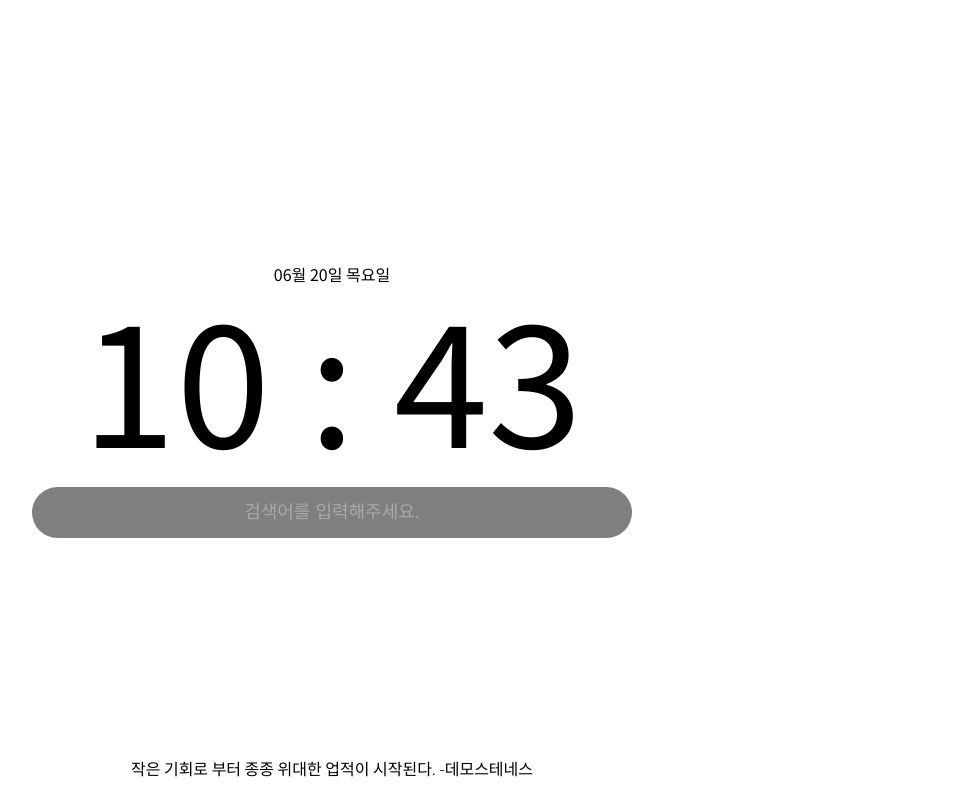
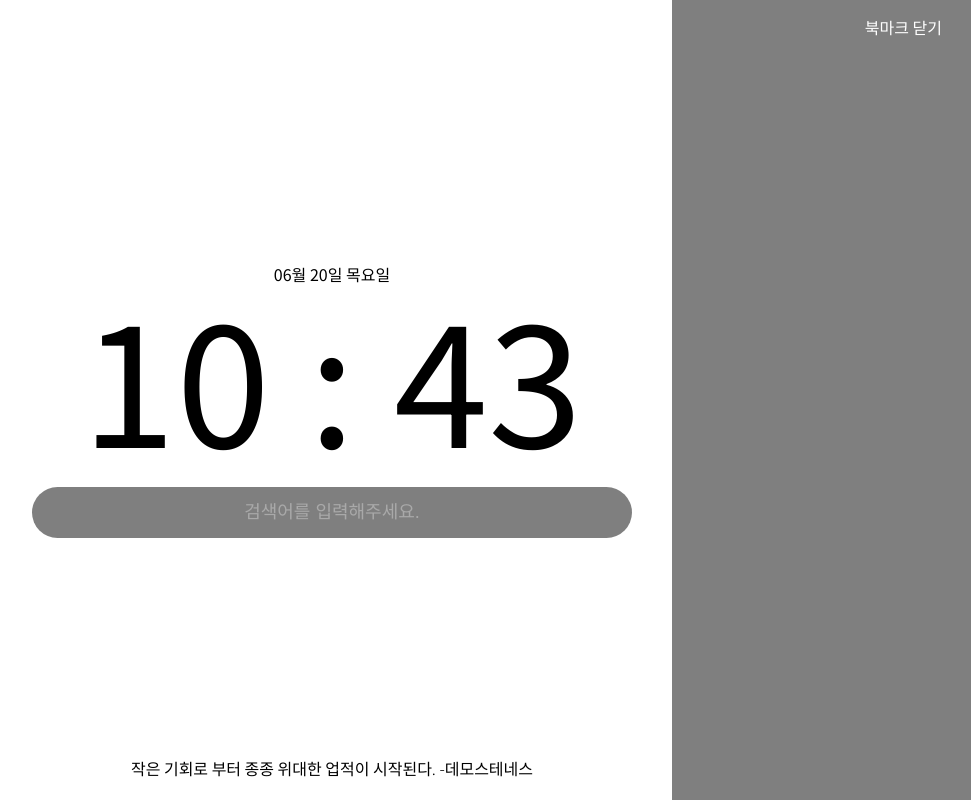
Before and after one commit to moojinkl/newtap, a plain HTML site: page index.html in a window 1280 px wide. Shown: the whole page, without its empty margins (308-1279 px from the left). Drawn offline with Linux system fonts and the light colour scheme; no server answers.

Commit message:
북마크바 : open&close 기능

```diff
--- a/css/main.css
+++ b/css/main.css
@@ -17,10 +17,12 @@ body {
   justify-content: center;
   align-items: center;
   height: 100vh;
+  position: relative;
 }
 
 .main-container .main-wrapper {
   text-align: center;
+  position: fixed;
 }
 
 .main-wrapper .date {
@@ -66,3 +68,37 @@ body {
   font-weight: 300;
   text-align: center;
 }
+
+.bookmark-open,
+.bookmark-close {
+  width: 240px;
+  padding: 15px 30px;
+  font-size: var(--xsamll);
+  height: 20px;
+  position: absolute;
+  top: 0;
+  right: 0;
+  display: flex;
+  justify-content: flex-end;
+  color: white;
+}
+
+.bookmark-open {
+  background-color: rgba(0, 0, 0, 0.5);
+}
+
+.bookmark-close div,
+.bookmark-open div {
+  cursor: pointer;
+}
+
+.bookmark-bar {
+  width: 240px;
+  background-color: rgba(0, 0, 0, 0.5);
+  position: absolute;
+  top: 50px;
+  right: 0px;
+  min-height: calc(100vh - 70px);
+  padding: 10px 30px;
+  color: white;
+}
--- a/index.html
+++ b/index.html
@@ -34,8 +34,19 @@
         <!-- 명언 -->
       </div>
     </div>
+    <div class="bookmark-open" id="bookmark-open">
+      <div id="bookmark-open-btn">북마크 닫기</div>
+    </div>
+    <div class="bookmark-close" id="bookmark-close">
+      <div id="bookmark-close-btn">북마크 열기</div>
+    </div>
+    <div class="bookmark-bar" id="bookmark-bar">
+      <!-- 북마크 바 -->
+    </div>
+
     <script src="./js/clock.js"></script>
     <script src="./js/search.js"></script>
     <script src="./js/quote.js"></script>
+    <script src="./js/bookmark-toggle.js"></script>
   </body>
 </html>
--- /dev/null
+++ b/js/bookmark-toggle.js
@@ -0,0 +1,38 @@
+(function () {
+  const bookmarkBar = document.getElementById("bookmark-bar");
+  const bookmarkOpen = document.getElementById("bookmark-open");
+  const bookmarkClose = document.getElementById("bookmark-close");
+
+  const isBookMarkBarOpen = localStorage.getItem("isBookMarkBarOpen");
+  if (isBookMarkBarOpen === "close") {
+    bookmarkBar.style.display = "none";
+    bookmarkOpen.style.display = "none";
+    bookmarkClose.style.display = "flex";
+  } else {
+    bookmarkBar.style.display = "block";
+    bookmarkOpen.style.display = "flex";
+    bookmarkClose.style.display = "none";
+  }
+
+  const bookmarkBarToggle = () => {
+    const isBookMarkBarOpen = localStorage.getItem("isBookMarkBarOpen");
+    if (isBookMarkBarOpen === "close") {
+      localStorage.setItem("isBookMarkBarOpen", "open");
+      bookmarkBar.style.display = "block";
+      bookmarkOpen.style.display = "flex";
+      bookmarkClose.style.display = "none";
+      return;
+    }
+    localStorage.setItem("isBookMarkBarOpen", "close");
+    bookmarkBar.style.display = "none";
+    bookmarkOpen.style.display = "none";
+    bookmarkClose.style.display = "flex";
+  };
+
+  document
+    .getElementById("bookmark-open-btn")
+    .addEventListener("click", bookmarkBarToggle);
+  document
+    .getElementById("bookmark-close-btn")
+    .addEventListener("click", bookmarkBarToggle);
+})();
```
